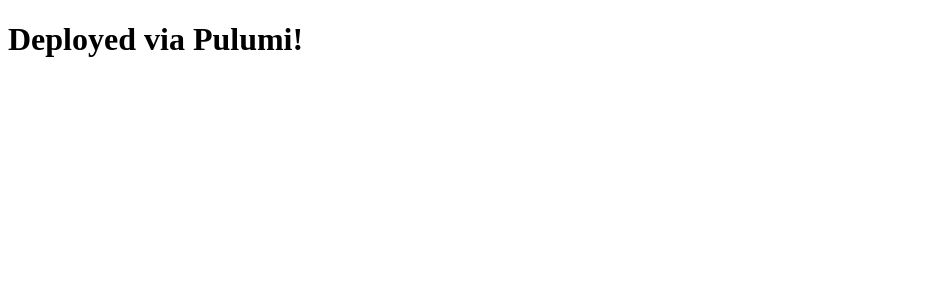
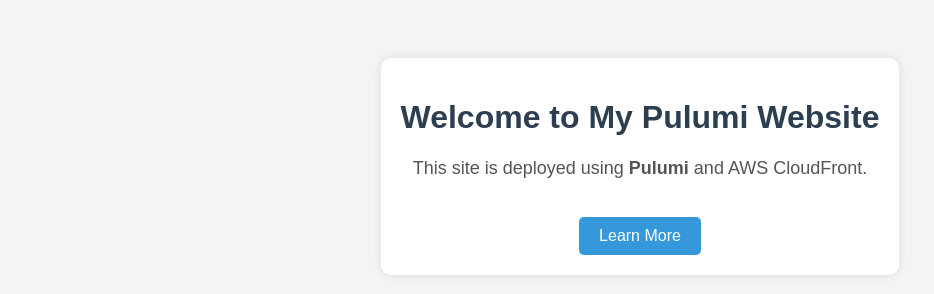
Before and after one commit to vivek00002/app-infra, a website: page index.html in a window 1280 px wide. Shown: the whole page, without its empty margins (0-934 px from the left). Drawn offline with Linux system fonts and the light colour scheme.

Commit message:
Update index.html

```diff
--- a/index.html
+++ b/index.html
@@ -1,10 +1,50 @@
-<!-- index.html -->
 <!DOCTYPE html>
-<html>
+<html lang="en">
 <head>
-    <title>Welcome</title>
+    <meta charset="UTF-8">
+    <meta name="viewport" content="width=device-width, initial-scale=1.0">
+    <title>Welcome to My Pulumi Site</title>
+    <style>
+        body {
+            font-family: Arial, sans-serif;
+            background-color: #f4f4f4;
+            text-align: center;
+            padding: 50px;
+        }
+        .container {
+            background: white;
+            padding: 20px;
+            border-radius: 10px;
+            box-shadow: 0px 0px 10px rgba(0, 0, 0, 0.1);
+            display: inline-block;
+        }
+        h1 {
+            color: #2c3e50;
+        }
+        p {
+            font-size: 18px;
+            color: #555;
+        }
+        .btn {
+            display: inline-block;
+            margin-top: 20px;
+            padding: 10px 20px;
+            background: #3498db;
+            color: white;
+            text-decoration: none;
+            border-radius: 5px;
+            font-size: 16px;
+        }
+        .btn:hover {
+            background: #2980b9;
+        }
+    </style>
 </head>
 <body>
-    <h1>Deployed via Pulumi!</h1>
+    <div class="container">
+        <h1>Welcome to My Pulumi Website</h1>
+        <p>This site is deployed using <strong>Pulumi</strong> and AWS CloudFront.</p>
+        <a href="https://pulumi.com" class="btn" target="_blank">Learn More</a>
+    </div>
 </body>
 </html>
```
